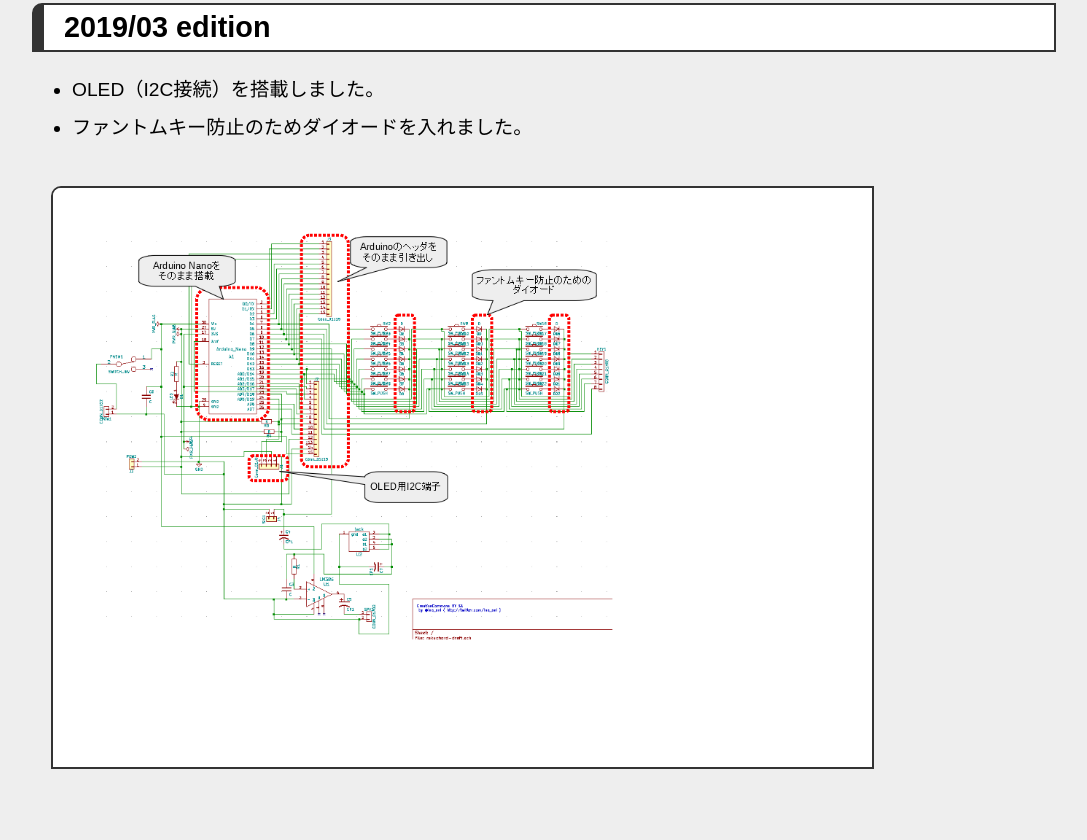
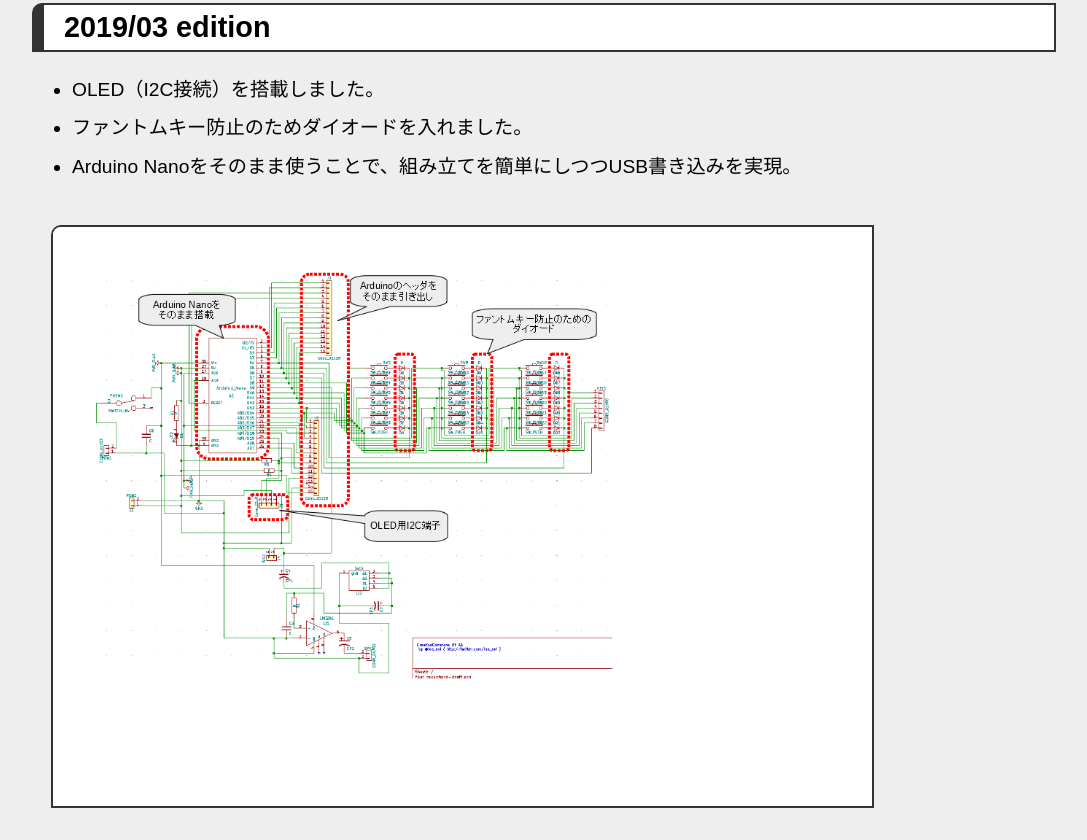
Before and after one commit to inajob/rakuchord, a plain HTML site: page docs/changelog.html in a window 1280 px wide. Shown: the part 1162-2002 px from the top of the page, without its empty margins (96-1183 px from the left). Before the commit the page ends 1964 px from the top, so only its background shows below. Drawn offline with Linux system fonts and the light colour scheme.

Commit message:
minor update

```diff
--- a/docs/changelog.html
+++ b/docs/changelog.html
@@ -38,6 +38,7 @@ Tweet</a>
 
 - OLED（I2C接続）を搭載しました。
 - ファントムキー防止のためダイオードを入れました。
+- Arduino Nanoをそのまま使うことで、組み立てを簡単にしつつUSB書き込みを実現。
 
 <img src="imgs/changelog/2019-03-change.png">
 
```
